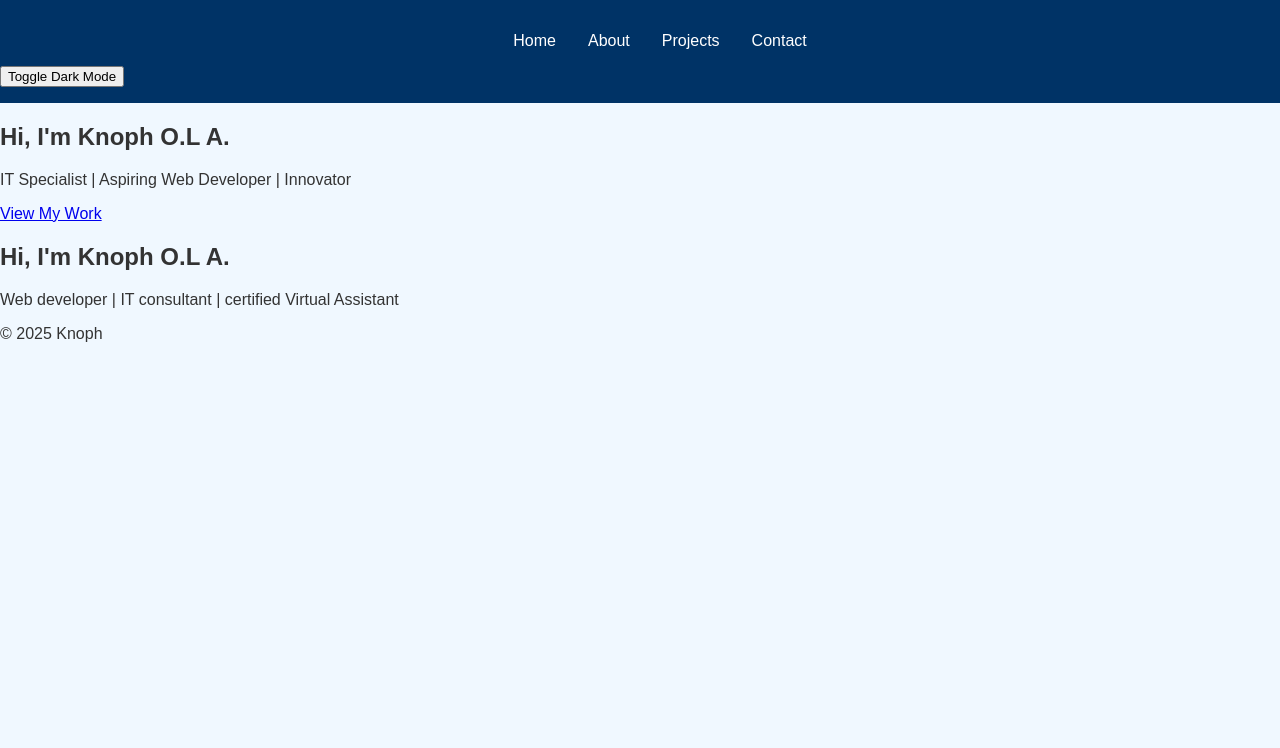
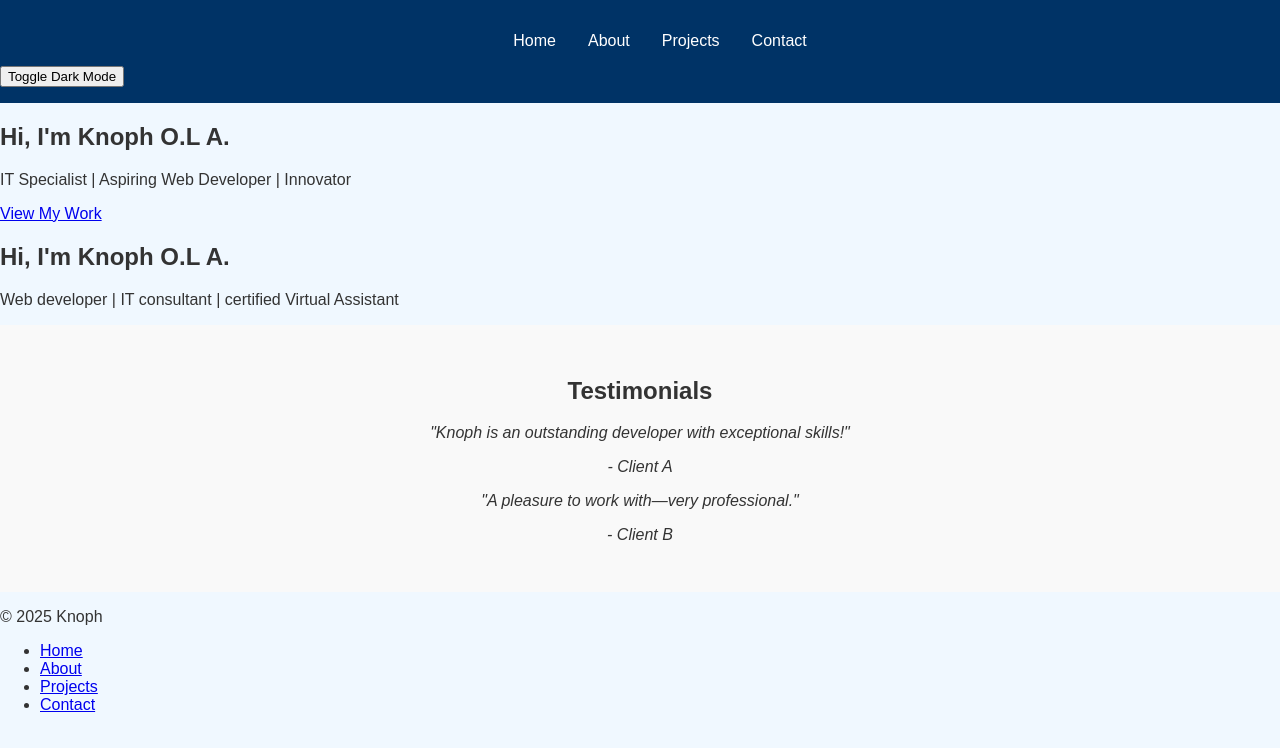
Before and after one commit to Knoph1/Air-BnB, a plain HTML site: page index.html in a window 1280 px wide. Drawn offline with nearby package versions, Linux system fonts and the light colour scheme.

Commit message:
Fifth official commit

```diff
--- a/assets/css/styles.css
+++ b/assets/css/styles.css
@@ -44,3 +44,24 @@ body {
       margin-bottom: 2rem;
     }
   }
+
+  #testimonials {
+    background: #f9f9f9;
+    padding: 2rem;
+    text-align: center;
+  }
+
+  .testimonial {
+    margin: 1rem 0;
+    font-style: italic;
+  }
+
+  .social-media a {
+    margin: 0 0.5rem;
+    color: #003366;
+    text-decoration: none;
+  }
+
+  .social-media a:hover {
+    color: #0066cc;
+  }
--- a/index.html
+++ b/index.html
@@ -8,6 +8,7 @@
     <title>Knoph | Portfolio</title>
     <link rel="stylesheet" href="assets/css/styles.css">
     <link rel="stylesheet" href="https://cdnjs.cloudflare.com/ajax/libs/animate.css/4.1.1/animate.min.css">
+    <link rel="stylesheet" href="https://cdnjs.cloudflare.com/ajax/libs/font-awesome/6.0.0-beta3/css/all.min.css">
 </head>
 
 <body>
@@ -32,9 +33,26 @@
             <h1>Hi, I'm Knoph O.L A.</h1>
             <p>Web developer | IT consultant | certified Virtual Assistant</p>
         </section>
+        <section id="testimonials">
+            <h2>Testimonials</h2>
+            <div class="testimonial">
+                <p>"Knoph is an outstanding developer with exceptional skills!"</p>
+                <span>- Client A</span>
+            </div>
+            <div class="testimonial">
+                <p>"A pleasure to work with—very professional."</p>
+                <span>- Client B</span>
+            </div>
+        </section>
     </main>
     <footer>
         <p>&copy; 2025 Knoph</p>
+        <ul class="footer-links">
+            <li><a href="index.html">Home</a></li>
+            <li><a href="about.html">About</a></li>
+            <li><a href="projects.html">Projects</a></li>
+            <li><a href="contact.html">Contact</a></li>
+        </ul>
     </footer>
 </body>
 
```
Also changed, not shown: about.html (+1 -0 lines), contact.html (+5 -0 lines), projects.html (+1 -0 lines), 1 other file.
